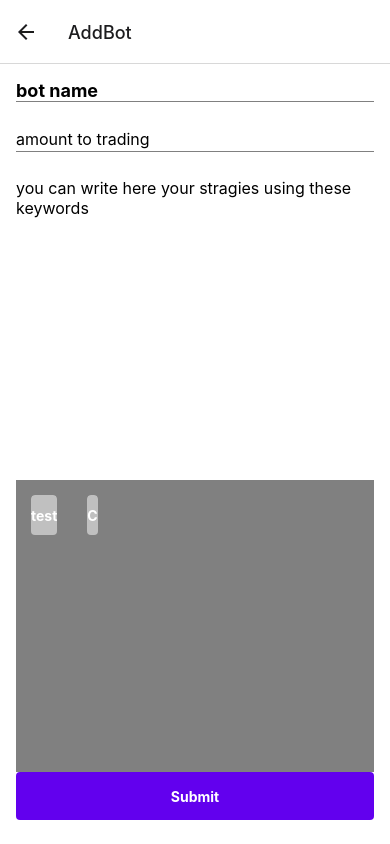
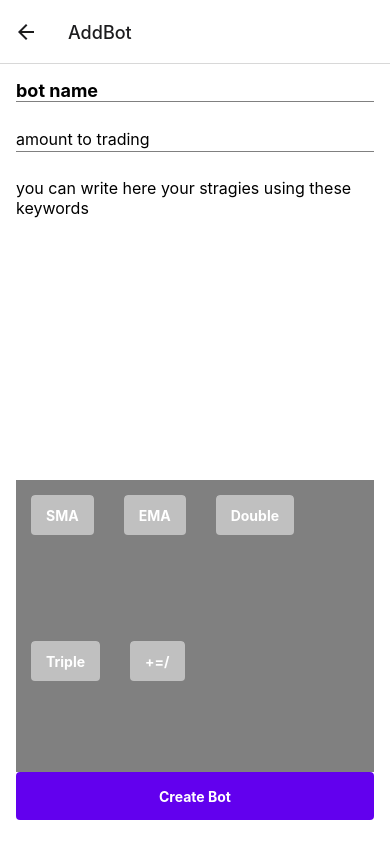
Before and after one commit to attlet/react-native-project, a React Native app in the folder crypto-bot-ui/: screen /AddBot in a window 390 px wide. Built offline with nearby package versions, Linux system fonts and the light colour scheme.

Commit message:
change keyboard option

```diff
--- a/crypto-bot-ui/components/WriteComponent.js
+++ b/crypto-bot-ui/components/WriteComponent.js
@@ -1,17 +1,19 @@
-import React, { useState, useRef } from "react";
+import React, { useState, useRef, useContext } from "react";
 import {Text, Platform, View , StyleSheet, TextInput, Keyboard, Pressable} from "react-native";
 import CustomButton from "./CustomButton";
 import api_axios from "../api/client";
 import KeyboardView from "./keyboard/KeyboardView";
+import WriteContext from "../contexts/WriteContext";
 
 function WriteComponent() {
   const [name, setName] = useState('');
   const [amount, setAmount] = useState('');
-  const [method, setMethod] = useState('');
+  // const [method, setMethod] = useState('');
   const name_ref = useRef();
   const amount_ref = useRef();
   const method_ref = useRef();
-  const test1 = 'test';
+
+  const {method, setMethod} = useContext(WriteContext);
 
 
   const onPress_submit = () => {
@@ -32,7 +34,8 @@ function WriteComponent() {
 
   const setFunction = (e) => {
     setMethod(e);
-  }
+  };
+
   return (
     <View style={styles.block}>
       <TextInput
@@ -61,7 +64,7 @@ function WriteComponent() {
         textAlignVertical="top"
         onSubmitEditing={onPress_submit}
       />
-      <KeyboardView  method={method} setMethod={setFunction} />
+      <KeyboardView />
 {/*
       <Pressable
         style={({ pressed }) => [
@@ -76,7 +79,7 @@ function WriteComponent() {
       </Pressable> */}
 
       <View style={styles.buttons}>
-        <CustomButton onPress={onPress_submit} title="Submit" hasMarginBottom />
+        <CustomButton onPress={onPress_submit} title="Create Bot" hasMarginBottom />
       </View>
     </View>
   );
--- a/crypto-bot-ui/components/bot_info/BotValue.js
+++ b/crypto-bot-ui/components/bot_info/BotValue.js
@@ -1,5 +1,6 @@
-import React from 'react';
+import React, {useContext} from 'react';
 import { StyleSheet, View, Text } from 'react-native';
+import BalanceContext from '../../contexts/BalanceContext';
 import { theme } from '../../Theme';
 
 const DATA = {
@@ -12,6 +13,8 @@ const DATA = {
 }
 
 function BotValue() {
+    const {balance, setBalance} = useContext(BalanceContext);
+
     return (
         <View style={styles.bot_info}>
             <View style={styles.name_container}>
@@ -25,7 +28,7 @@ function BotValue() {
             <View style={styles.item_row_container}>
                 <Text style={styles.value_title_text}>Total Value</Text>
                 <View style={{ flexDirection: 'row' }}>
-                    <Text style={styles.value_amount_text}>0</Text>
+                    <Text style={styles.value_amount_text}>{balance}</Text>
                     <Text style={styles.value_unit_text}> USDT</Text>
                 </View>
             </View>
--- a/crypto-bot-ui/components/keyboard/KeyboardCal.js
+++ b/crypto-bot-ui/components/keyboard/KeyboardCal.js
@@ -2,11 +2,28 @@ import React from 'react';
 import {StyleSheet ,View} from 'react-native';
 import KeyboardComponent from './KeyboardComponent';
 
-function KeyboardCal({ onPressChange, isCal_view, method, setMethod}){
+function KeyboardCal({ isCal_view, setIsCal}){
     return(
         <View style={styles.root}>
-            <KeyboardComponent title='test2' method={method}/>
-            <KeyboardComponent title='C' method={method}/>
+            <KeyboardComponent title='+'/>
+            <KeyboardComponent title='-'/>
+            <KeyboardComponent title='*'/>
+            <KeyboardComponent title='/'/>
+            <KeyboardComponent title='%'/>
+            <KeyboardComponent title='='/>
+            <KeyboardComponent title='('/>
+            <KeyboardComponent title=')'/>
+            <KeyboardComponent title='1'/>
+            <KeyboardComponent title='2'/>
+            <KeyboardComponent title='3'/>
+            <KeyboardComponent title='4'/>
+            <KeyboardComponent title='5'/>
+            <KeyboardComponent title='6'/>
+            <KeyboardComponent title='7'/>
+            <KeyboardComponent title='8'/>
+            <KeyboardComponent title='9'/>
+            <KeyboardComponent title='0'/>
+            <KeyboardComponent title='Change' isCal_view={isCal_view} setIsCal={setIsCal} Changer/>
         </View>
     );
 }
@@ -16,6 +33,7 @@ const styles = StyleSheet.create({
         flex : 1,
         backgroundColor: 'gray',
         flexDirection : 'row',
+        flexWrap : 'wrap',
     },
     button: {
 
--- a/crypto-bot-ui/components/keyboard/KeyboardComponent.js
+++ b/crypto-bot-ui/components/keyboard/KeyboardComponent.js
@@ -1,13 +1,21 @@
-import React from "react";
+import React, { useContext } from "react";
 import { View, StyleSheet, Pressable, Text, Platform } from "react-native";
+import WriteContext from "../../contexts/WriteContext";
 
-function KeyboardComponent({title, method, setMethod}) {
-  console.log(setMethod);
+function KeyboardComponent({ title, isCal_view, setIsCal, Changer }) {
+  const { method, setMethod } = useContext(WriteContext);
+
+  const onPress_change = () => {
+    console.log(isCal_view);
+    const temp = !isCal_view;
+    setIsCal(temp);
+  };
 
   return (
     <View style={styles.block}>
+      {Changer ? (
         <Pressable
-        onPress={() => setMethod(method + title)}
+          onPress={onPress_change}
           style={({ pressed }) => [
             styles.wrapper,
             Platform.OS === "ios" && pressed && { opacity: 0.5 },
@@ -16,6 +24,20 @@ function KeyboardComponent({title, method, setMethod}) {
         >
           <Text style={styles.text}>{title}</Text>
         </Pressable>
+      ) : (
+        <Pressable
+          onPress={() => {
+            setMethod(method + title);
+          }}
+          style={({ pressed }) => [
+            styles.wrapper,
+            Platform.OS === "ios" && pressed && { opacity: 0.5 },
+          ]}
+          android_ripple={{ color: "white" }}
+        >
+          <Text style={styles.text}>{title}</Text>
+        </Pressable>
+      )}
     </View>
   );
 }
@@ -31,13 +53,14 @@ const styles = StyleSheet.create({
     justifyContent: "center",
     height: 40,
     borderRadius: 4,
-    backgroundColor: '#c0c0c0'
+    backgroundColor: "#c0c0c0",
+    paddingHorizontal: 15,
   },
   text: {
-    color: 'white',
+    color: "white",
     fontSize: 14,
-    fontWeight : 'bold',
-  }
+    fontWeight: "bold",
+  },
 });
 
 export default KeyboardComponent;
--- a/crypto-bot-ui/components/keyboard/KeyboardMethod.js
+++ b/crypto-bot-ui/components/keyboard/KeyboardMethod.js
@@ -2,13 +2,16 @@ import React from 'react';
 import {Pressable, StyleSheet ,View} from 'react-native';
 import KeyboardComponent from './KeyboardComponent';
 
-function KeyboardMethod({ onPressChange, isCal_view, method, setMethod}){
+function KeyboardMethod({isCal_view, setIsCal}){
 
 
     return(
         <View style={styles.root}>
-            <KeyboardComponent title="test" method={method} setMethod={setMethod}/>
-            <KeyboardComponent title="C" method={method} setMethod={setMethod}/>
+            <KeyboardComponent title="SMA" />
+            <KeyboardComponent title="EMA" />
+            <KeyboardComponent title="Double" />
+            <KeyboardComponent title="Triple" />
+            <KeyboardComponent title="+=/" isCal_view={isCal_view} setIsCal={setIsCal} Changer/>
         </View>
     );
 }
@@ -18,6 +21,7 @@ const styles = StyleSheet.create({
         flex : 1,
         backgroundColor: 'gray',
         flexDirection : 'row',
+        flexWrap : 'wrap',
     },
     button: {
 
--- a/crypto-bot-ui/components/keyboard/KeyboardView.js
+++ b/crypto-bot-ui/components/keyboard/KeyboardView.js
@@ -1,22 +1,22 @@
-import React from 'react';
+import React, {useState} from 'react';
 import {StyleSheet ,View} from 'react-native';
 import KeyboardCal from './KeyboardCal';
 import KeyboardMethod from './KeyboardMethod';
 
-function KeyboardView({ method, setMethod}){
-    const isCal_view = false;
+function KeyboardView(){
 
+    const [isCal_view, setIsCal] = useState(true);
 
-    const onPress_change = () => {
-        isCal_view = !isCal_view;
+    const setIs_prop = () => {
+        setIsCal(!isCal_view);
     }
 
     return(
         <View style={styles.root}>
             {isCal_view ? (
-                <KeyboardCal onPressChange={onPress_change} isCal_view={isCal_view} method={method} setMethod={setMethod}/>
+                <KeyboardMethod isCal_view={isCal_view} setIsCal={setIs_prop}/>
             ) : (
-                <KeyboardMethod  onPressChange={onPress_change} isCal_view={isCal_view} method={method} setMethod={setMethod}/>
+                <KeyboardCal isCal_view={isCal_view} setIsCal={setIs_prop}/>
             )}
         </View>
     );
@@ -26,7 +26,6 @@ const styles = StyleSheet.create({
     root: {
         flex : 1,
         backgroundColor: 'gray',
-        flexDirection : 'row',
     },
 });
 
--- /dev/null
+++ b/crypto-bot-ui/contexts/WriteContext.js
@@ -0,0 +1,16 @@
+import React from 'react';
+import { createContext, useState } from 'react';
+
+const WriteContext = createContext();
+
+export function WriteContextProvider({children}){
+    const [method, setMethod] = useState('');
+
+    return(
+        <WriteContext.Provider value={{method, setMethod}}>
+            {children}
+        </WriteContext.Provider>
+    );
+}
+
+export default WriteContext;
--- a/crypto-bot-ui/screens/AddBotScreen.js
+++ b/crypto-bot-ui/screens/AddBotScreen.js
@@ -2,10 +2,8 @@ import React, { useEffect, useState, useRef } from "react";
 import { StyleSheet, Text, TextInput, View, ViewComponent } from "react-native";
 import { SafeAreaView } from "react-native-safe-area-context";
 import SelectDropdown from "react-native-select-dropdown"; //npm install react-native-select-dropdown
-import api_axios from "../api/client";
-import BorderedInput from "../components/BorderedInput";
-import CustomButton from "../components/CustomButton";
 import WriteComponent from "../components/WriteComponent";
+import WriteContext, { WriteContextProvider } from "../contexts/WriteContext";
 
 function AddBotScreen() {
 
@@ -13,7 +11,9 @@ function AddBotScreen() {
 
   return (
     <SafeAreaView style={styles.root}>
-      <WriteComponent/>
+      <WriteContextProvider>
+        <WriteComponent/>
+      </WriteContextProvider>
     </SafeAreaView>
   );
 }
--- a/crypto-bot-ui/screens/RootStack.js
+++ b/crypto-bot-ui/screens/RootStack.js
@@ -14,11 +14,11 @@ function RootStack() {
       headerMode='none'
       screenOptions={{}}
     >
-      <Stack.Screen
+      {/* <Stack.Screen
         name='SignInScreen'
         component={SignInScreen}
         options={{title: 'sign in'}}
-        />
+        /> */}
       <Stack.Screen
         name='BotList'
         component={BotListScreen}
```
Lines whose indentation alone changed are shown as unchanged.
